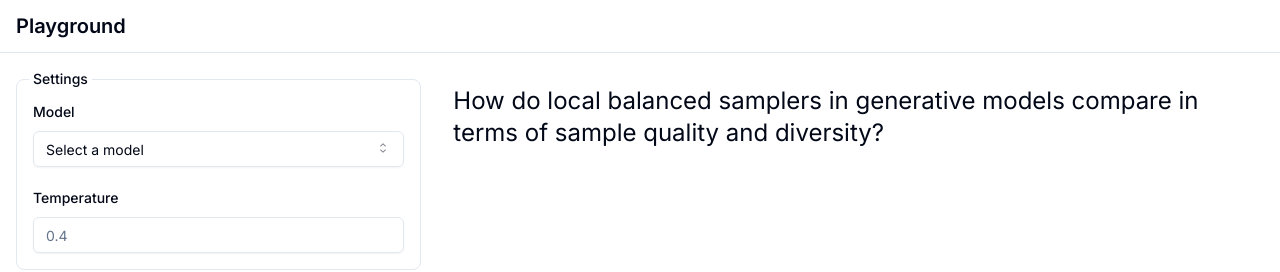
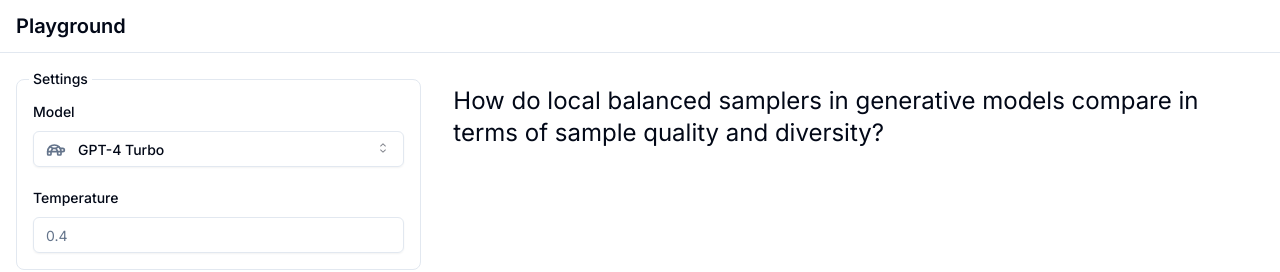
Before and after one commit to rashadphz/rag-project, a Next.js app in the folder demo/frontend/: page / in a window 1280 px wide. Shown: the top 272 px of the page. Built offline with nearby package versions, Linux system fonts and the light colour scheme.

Commit message:
minor change

```diff
--- a/demo/frontend/src/app/page.tsx
+++ b/demo/frontend/src/app/page.tsx
@@ -8,6 +8,7 @@ import {
   LifeBuoy,
   Mic,
   Paperclip,
+  PlusCircleIcon,
   Rabbit,
   Settings,
   Settings2,
@@ -223,7 +224,7 @@ export default function Dashboard() {
                 </legend>
                 <div className="grid gap-3">
                   <Label htmlFor="model">Model</Label>
-                  <Select>
+                  <Select defaultValue="gpt4">
                     <SelectTrigger
                       id="model"
                       className="items-start [&_[data-description]]:hidden"
@@ -231,7 +232,7 @@ export default function Dashboard() {
                       <SelectValue placeholder="Select a model" />
                     </SelectTrigger>
                     <SelectContent>
-                      <SelectItem value="genesis">
+                      <SelectItem value="gpt4">
                         <div className="flex items-start gap-3 text-muted-foreground">
                           <Turtle className="size-5" />
                           <div className="grid gap-0.5">
@@ -246,7 +247,7 @@ export default function Dashboard() {
                           </div>
                         </div>
                       </SelectItem>
-                      <SelectItem value="explorer">
+                      <SelectItem value="gpt3">
                         <div className="flex items-start gap-3 text-muted-foreground">
                           <Rabbit className="size-5" />
                           <div className="grid gap-0.5">
@@ -321,7 +322,7 @@ export default function Dashboard() {
                 {/* Sources */}
                 {sourceResponses.length > 0 && (
                   <div>
-                    <div className="text-lg font-normal">Sources</div>
+                    <div className="text-lg font-medium">Sources</div>
                     <div className="flex flex-wrap ">
                       {sourceResponses.map(({ name, url }, index) => (
                         <div
@@ -346,14 +347,14 @@ export default function Dashboard() {
                 {/* Answer */}
                 {textChunks.length > 0 && (
                   <div>
-                    <div className="text-lg font-normal">Answer</div>
+                    <div className="text-lg font-medium">Answer</div>
                     <div>{textChunks.map(({ text }) => text).join(" ")}</div>
                   </div>
                 )}
                 {/* Related */}
                 {followUpQuestions.length > 0 && (
                   <div className="mt-4">
-                    <div className="flex items-center text-lg font-normal">
+                    <div className="flex items-center text-lg font-medium">
                       Related
                     </div>
                     <div className="divide-y border-t mt-2">
@@ -362,6 +363,7 @@ export default function Dashboard() {
                           key={`question-${index}`}
                           className="flex cursor-pointer items-center py-2 font-medium"
                         >
+                          <PlusCircleIcon className="mr-2" size={16} />{" "}
                           {question}
                         </div>
                       ))}
```
